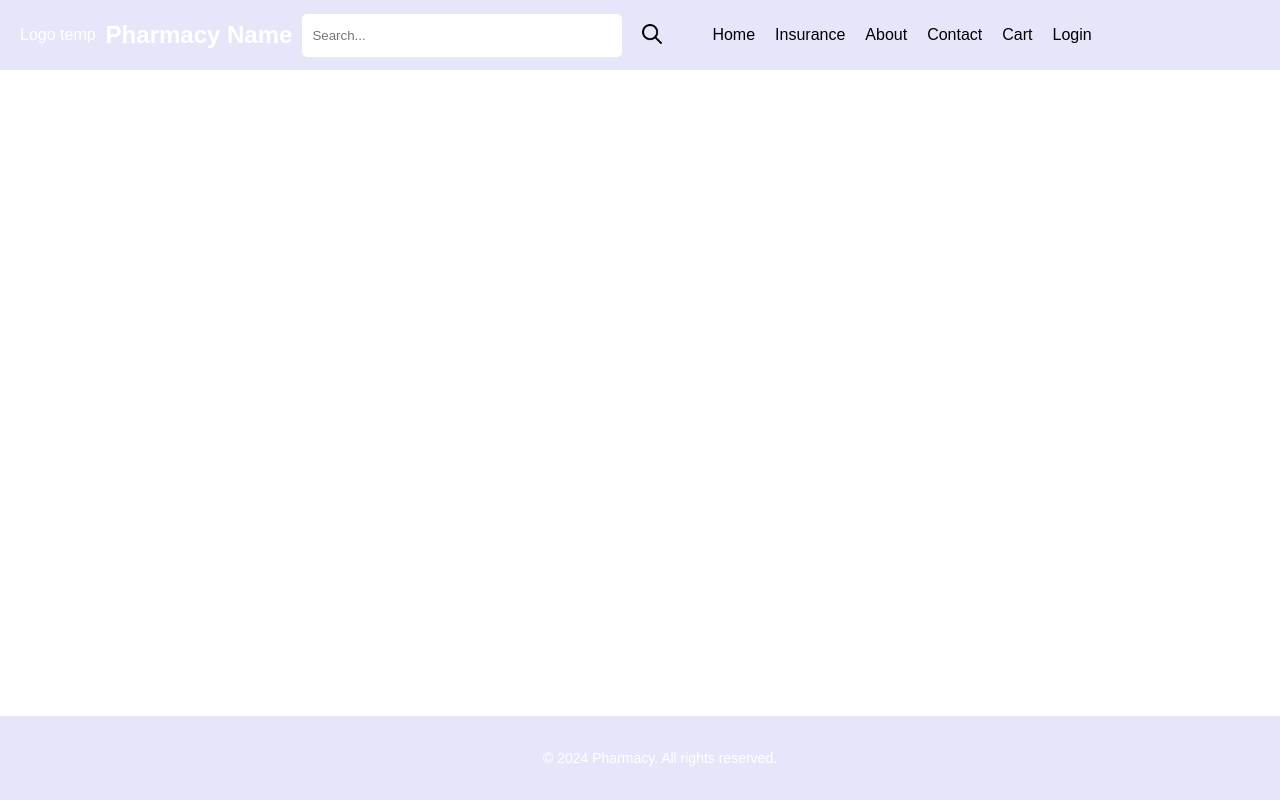
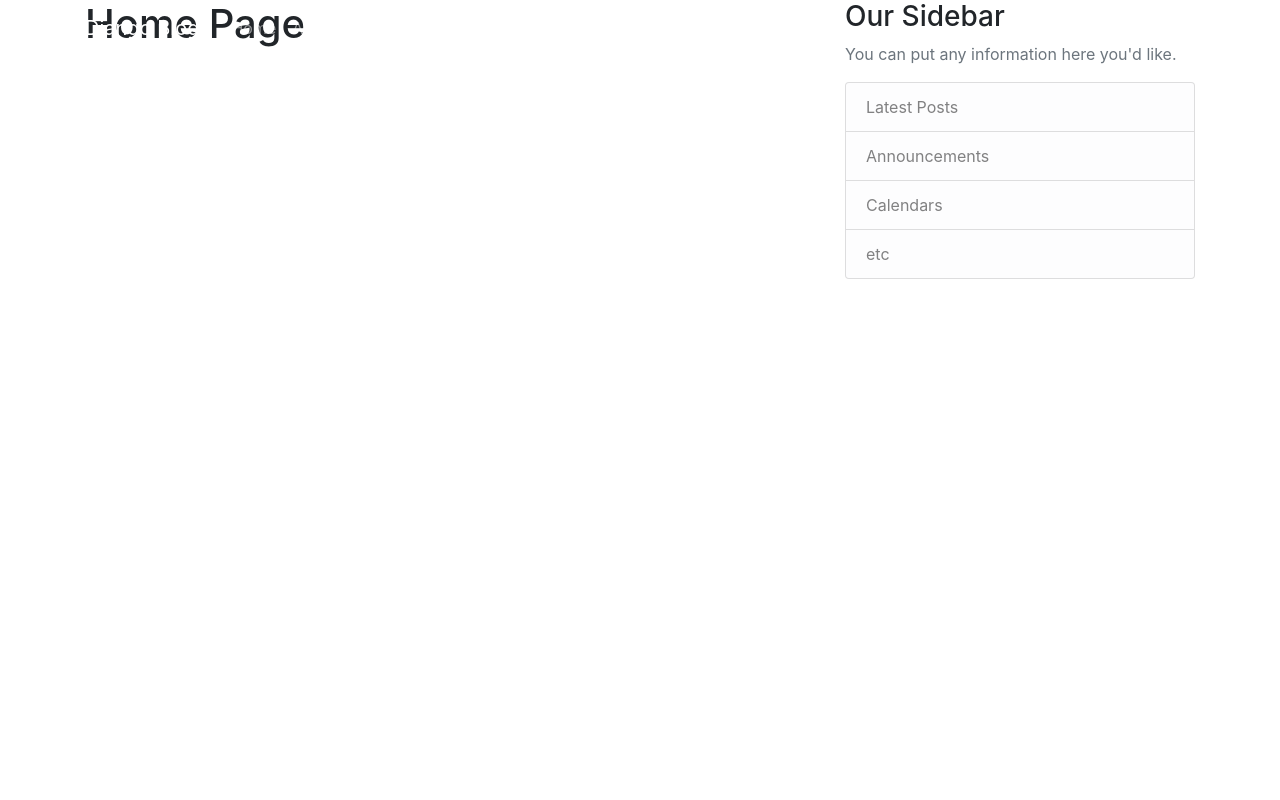
Before and after one commit to charan-v3/Pharmacy, a Django app: page /home/ in a window 1280 px wide. Run offline with Django 5.2, Linux system fonts and the light colour scheme; some libraries are stand-ins or nearby versions.

Commit message:
tempcommit

```diff
--- a/home/static/home/styles.css
+++ b/home/static/home/styles.css
@@ -1,87 +1,86 @@
 body {
-    font-family: Arial, sans-serif;
-    color: white;
-    margin: 0;
-    padding: 0;
-}
-h1
-{
-    margin: 10px;
-}
-header {
-    background-color: lavender;
-    padding: 10px 0;
+    background: #fafafa;
+    color: #333333;
+    margin-top: 5rem;
+
   }
 
-.navbar {
-    display: flex;
-    align-items: center;
-    justify-content: space-between;
-    padding: 0 20px;
+
+  h1, h2, h3, h4, h5, h6 {
+    color: #444444;
   }
 
-.navbar .container {
-    display: flex;
-    align-items: center;
+  ul {
+    margin: 0;
   }
 
-.logo img {
-    height: 50px;
+  .bg-steel {
+    background-color: #5f788a;
   }
 
-.search {
-    margin-left: auto;
-    display: flex;
+  .site-header .navbar-nav .nav-link {
+    color: #cbd5db;
   }
 
-.search input[type="text"] {
-    padding: 10px;
-    border-radius: 5px;
-    border: none;
-    margin-right: 10px;
-    width: 300px;
+  .site-header .navbar-nav .nav-link:hover {
+    color: #ffffff;
   }
 
-.search button {
-    padding: 10px;
-    border: none;
-    border-radius: 5px;
-    background-color: lavender;
-    color: white;
-    cursor: pointer;
+  .site-header .navbar-nav .nav-link.active {
+    font-weight: 500;
   }
 
-.search button:hover,
-.nav-links li a:hover {
-    background-color: #9370DB; /* Adjust hover color */
+  .content-section {
+    background: #ffffff;
+    padding: 10px 20px;
+    border: 1px solid #dddddd;
+    border-radius: 3px;
+    margin-bottom: 20px;
   }
 
-.nav-links {
-    list-style: none;
-    display: flex;
-    align-items: center;
+  .article-title {
+    color: #444444;
   }
 
-.nav-links li {
-    margin-right: 20px;
+  a.article-title:hover {
+    color: #428bca;
+    text-decoration: none;
   }
 
-.nav-links li a {
-    text-decoration: none;
-    color: black;
+  .article-content {
+    white-space: pre-line;
   }
 
-.nav-links li a img {
-    width: 20px; /* Adjust icon size */
-    margin-left: 5px; /* Adjust icon spacing */
+  .article-img {
+    height: 65px;
+    width: 65px;
+    margin-right: 16px;
   }
 
-footer {
-    background-color: lavender;
-    padding: 20px;
-    text-align: center;
-    font-size: 14px;
-    position: fixed;
-    bottom: 0;
-    width: 100%;
+  .article-metadata {
+    padding-bottom: 1px;
+    margin-bottom: 4px;
+    border-bottom: 1px solid #e3e3e3
   }
+
+  .article-metadata a:hover {
+    color: #333;
+    text-decoration: none;
+  }
+
+  .article-svg {
+    width: 25px;
+    height: 25px;
+    vertical-align: middle;
+  }
+
+  .account-img {
+    height: 125px;
+    width: 125px;
+    margin-right: 20px;
+    margin-bottom: 16px;
+  }
+
+  .account-heading {
+    font-size: 2.5rem;
+  }
--- a/home/templates/home/base.html
+++ b/home/templates/home/base.html
@@ -1,44 +1,78 @@
 {% load static %}
+ <!DOCTYPE html>
+<html>
+    <head>
 
-<!DOCTYPE html>
-<html lang="en">
-<head>
-    <meta charset="UTF-8">
-    <meta name="viewport" content="width=device-width, initial-scale=1.0">
-    <title>Pharmacy Home</title>
-    <link rel="stylesheet" href="{% static 'home/styles.css' %}">
+         <!-- Required meta tags -->
+        <meta charset="utf-8">
+        <meta name="viewport" content="width=device-width, initial-scale=1, shrink-to-fit=no">
+
+        <!-- Bootstrap CSS -->
+        <link rel="stylesheet" href="https://cdn.jsdelivr.net/npm/bootstrap@4.0.0/dist/css/bootstrap.min.css" integrity="sha384-Gn5384xqQ1aoWXA+058RXPxPg6fy4IWvTNh0E263XmFcJlSAwiGgFAW/dAiS6JXm" crossorigin="anonymous">
+
+        <link rel="stylesheet" type="text/css" href="{% static 'blog/main.css' %}">
+
+        {% if title %}
+            <title>Django Project - {{title}}</title>
+        {%else %}
+            <title>Django Project </title>
+        {% endif %}
     </head>
     <body>
-    <header>
-        <nav class="navbar">
+        <header class="site-header">
+            <nav class="navbar navbar-expand-md navbar-dark bg-steel fixed-top">
               <div class="container">
-                <div class="logo">
-                    <!-- <img src="logo.png" alt="Pharmacy Logo"> -->
-                    <p> Logo  temp </p>
+                <a class="navbar-brand mr-4" href="{% url 'blog-home' %}">Django Blog</a>
+                <button class="navbar-toggler" type="button" data-toggle="collapse" data-target="#navbarToggle" aria-controls="navbarToggle" aria-expanded="false" aria-label="Toggle navigation">
+                <span class="navbar-toggler-icon"></span>
+                </button>
+                <div class="collapse navbar-collapse" id="navbarToggle">
+                  <div class="navbar-nav mr-auto">
+                    <a class="nav-item nav-link" href="{% url 'blog-home' %}">Home</a>
+                    <a class="nav-item nav-link" href="{% url 'blog-about' %}">About</a>
                   </div>
-                <h1> Pharmacy Name </h1>
-                <div class="search">
-                    <input type="text" placeholder="Search...">
-                    <button type="submit"><img src="{% static 'home/search.png' %}" alt="Search" width="20px"></button>
+                  <!-- Navbar Right Side -->
+                  <div class="navbar-nav">
+                    <a class="nav-item nav-link" href="#">Login</a>
+                    <a class="nav-item nav-link" href="{% url 'user_register' %}">Register</a>
                   </div>
-
-                <ul class="nav-links">
-                    <li><a href="{% url 'home' %}">Home</a></li>
-                    <li><a href="#">Insurance</a></li>
-                    <li><a href="#">About</a></li>
-                    <li><a href="#">Contact</a></li>
-                    <li><a href="#">Cart </a></li>
-                    <li><a href="#">Login </a></li>
-                </ul>
+                </div>
               </div>
             </nav>
           </header>
-    <main>
-        {% block content%}
-        {% endblock content %}
+          <main role="main" class="container">
+            <div class="row">
+              <div class="col-md-8">
+                {% if messages %}
+                {% for message in messages %}
+                <div class="alert alert-{{message.tags}}">
+                  {{message}}
+                </div>
+                {% endfor %}
+                {% endif %}
+                {% block content %}{% endblock %}
+              </div>
+              <div class="col-md-4">
+                <div class="content-section">
+                  <h3>Our Sidebar</h3>
+                  <p class='text-muted'>You can put any information here you'd like.
+                    <ul class="list-group">
+                      <li class="list-group-item list-group-item-light">Latest Posts</li>
+                      <li class="list-group-item list-group-item-light">Announcements</li>
+                      <li class="list-group-item list-group-item-light">Calendars</li>
+                      <li class="list-group-item list-group-item-light">etc</li>
+                    </ul>
+                  </p>
+                </div>
+              </div>
+            </div>
           </main>
-    <footer>
-        <p>&copy; 2024 Pharmacy. All rights reserved.</p>
-    </footer>
+
+         <!-- Optional JavaScript -->
+    <!-- jQuery first, then Popper.js, then Bootstrap JS -->
+    <script src="https://code.jquery.com/jquery-3.2.1.slim.min.js" integrity="sha384-KJ3o2DKtIkvYIK3UENzmM7KCkRr/rE9/Qpg6aAZGJwFDMVNA/GpGFF93hXpG5KkN" crossorigin="anonymous"></script>
+    <script src="https://cdn.jsdelivr.net/npm/popper.js@1.12.9/dist/umd/popper.min.js" integrity="sha384-ApNbgh9B+Y1QKtv3Rn7W3mgPxhU9K/ScQsAP7hUibX39j7fakFPskvXusvfa0b4Q" crossorigin="anonymous"></script>
+    <script src="https://cdn.jsdelivr.net/npm/bootstrap@4.0.0/dist/js/bootstrap.min.js" integrity="sha384-JZR6Spejh4U02d8jOt6vLEHfe/JQGiRRSQQxSfFWpi1MquVdAyjUar5+76PVCmYl" crossorigin="anonymous"></script>
+
     </body>
 </html>
--- a/home/templates/home/home.html
+++ b/home/templates/home/home.html
@@ -1,4 +1,4 @@
-{%extends 'home/base.html' %}
+{% extends 'home/base.html' %}
 
 {% block content %}
 <h1>Home Page</h1>
--- a/home/views.py
+++ b/home/views.py
@@ -3,3 +3,7 @@ from django.http import HttpResponse
 
 def home(request):
     return render(request,'home/home.html')
+
+
+def signup(request):
+    return render(request, "home/signup.html")
```
Lines whose indentation alone changed are shown as unchanged.
